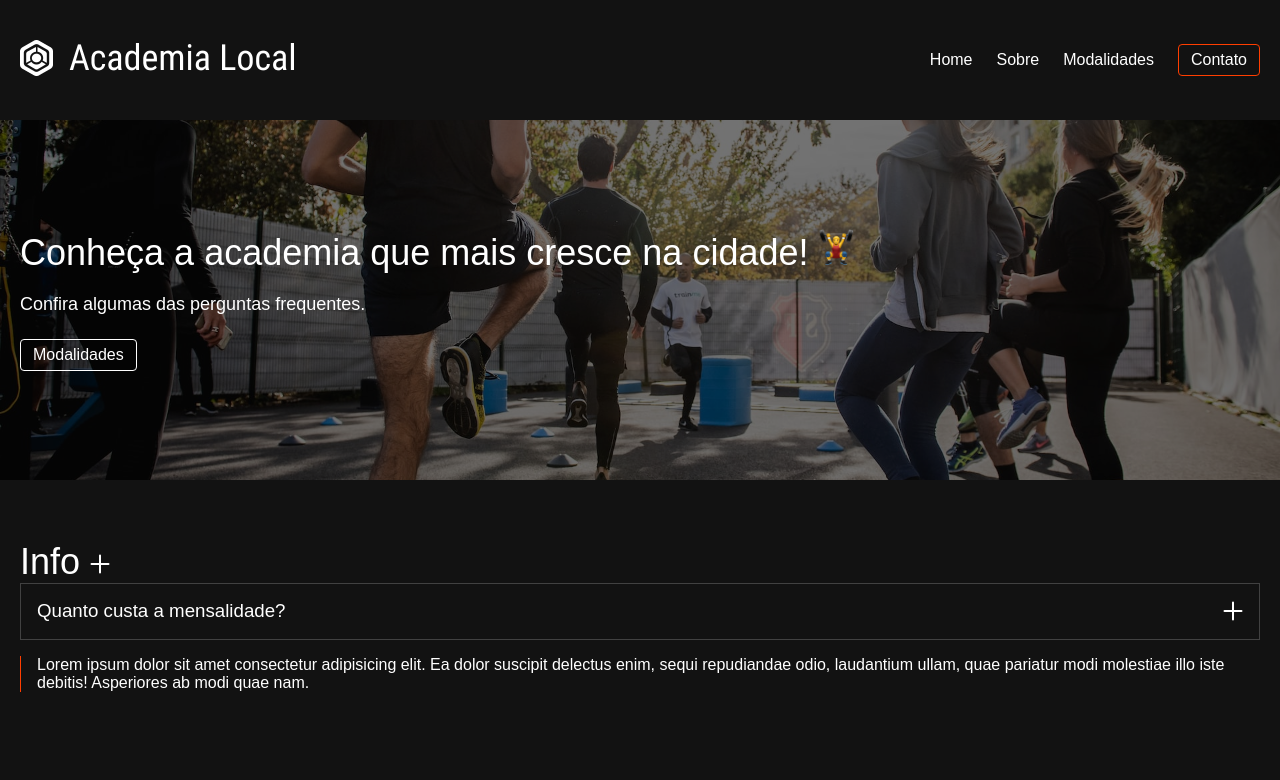
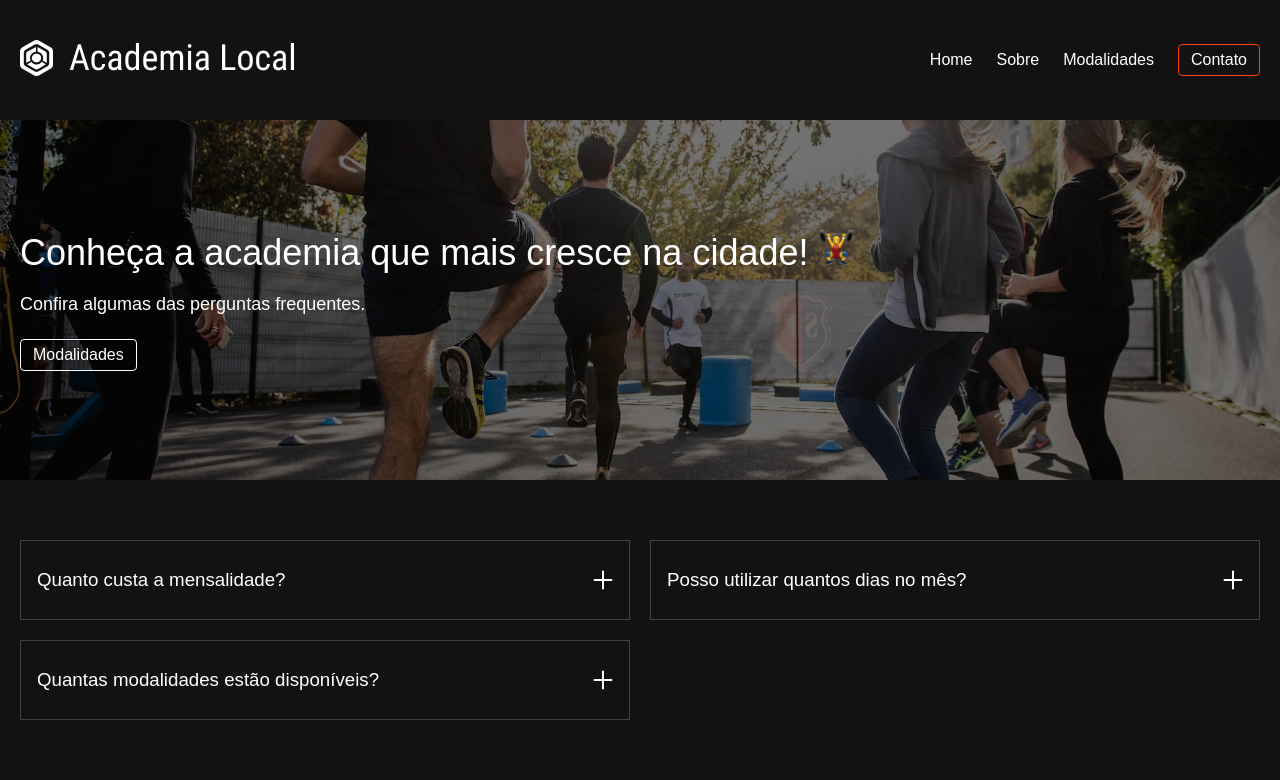
Before and after one commit to kevincamussi/academialocal_svelte, a SvelteKit app: page /sobre in a window 1280 px wide. Shown: the top 780 px of the page. Built offline with nearby package versions, Linux system fonts and the light colour scheme.

Commit message:
feat: add faq questions and answers

```diff
--- a/src/lib/Info.svelte
+++ b/src/lib/Info.svelte
@@ -3,38 +3,48 @@
 
 	export let question: string;
 	export let answer: string;
+
+	export let active: boolean = false;
+
+	const handleActive = (): void => {
+		active = !active;
+	};
 </script>
 
-<h1>Info <IconPlus /></h1>
-
-<div class="info">
+<div class="info" role="button" on:click={handleActive} on:keydown={handleActive} tabindex="0">
 	<div class="question">
 		<h3>{question}</h3>
 		<IconPlus />
 	</div>
-	<div class="answer">
-		<p>{answer}</p>
-	</div>
+	{#if active}
+		<div class="answer">
+			<p>{answer}</p>
+		</div>
+	{/if}
 </div>
 
 <style lang="scss">
 	@use '../styles/colors.scss' as *;
 
 	.info {
+		cursor: pointer;
+
 		.question {
 			display: flex;
 			align-items: center;
 			border: 1px solid colors('subtle');
 			padding: 16px;
+			height: 80px;
 
 			:global(svg) {
 				margin-left: auto;
+				flex-shrink: 0;
 			}
 		}
 
 		.answer {
 			padding: 0 16px;
-			margin-top: 16px;
+			margin: 16px 0;
 			border-left: 1px solid colors('feature');
 		}
 	}
--- a/src/lib/Intro.svelte
+++ b/src/lib/Intro.svelte
@@ -30,6 +30,7 @@
 				break;
 			default:
 				currentIcon = iconMuscle;
+				break;
 		}
 	};
 
@@ -40,7 +41,7 @@
 	<div class="intro__wrapper wrap">
 		<h1>
 			{@html title}
-			<img src={currentIcon} alt="Muscle Icon" />
+			<img src={currentIcon} alt=" Icon" />
 		</h1>
 		<p>
 			{content}
--- a/src/routes/+page.svelte
+++ b/src/routes/+page.svelte
@@ -3,7 +3,7 @@
 </script>
 
 <Intro
-	title="Você está pronto <br> para o desafio?"
+	title="Você está pronto <br/> para o desafio?"
 	content="A academia Local está pronta para te ajudar a chegar mais longe e alcançar sua melhor
 			performance ."
 	btn="Sobre"
--- a/src/routes/sobre/+page.svelte
+++ b/src/routes/sobre/+page.svelte
@@ -18,6 +18,14 @@
 			question="Quanto custa a mensalidade?"
 			answer="Lorem ipsum dolor sit amet consectetur adipisicing elit. Ea dolor suscipit delectus enim, sequi repudiandae odio, laudantium ullam, quae pariatur modi molestiae illo iste debitis! Asperiores ab modi quae nam."
 		/>
+		<Info
+			question="Posso utilizar quantos dias no mês?"
+			answer="Lorem ipsum dolor sit amet consectetur adipisicing elit. Ea dolor suscipit delectus enim, sequi repudiandae odio, laudantium ullam, quae pariatur modi molestiae illo iste debitis! Asperiores ab modi quae nam."
+		/>
+		<Info
+			question="Quantas modalidades estão disponíveis?"
+			answer="Lorem ipsum dolor sit amet consectetur adipisicing elit. Ea dolor suscipit delectus enim, sequi repudiandae odio, laudantium ullam, quae pariatur modi molestiae illo iste debitis! Asperiores ab modi quae nam."
+		/>
 	</div>
 </section>
 
@@ -25,4 +33,10 @@
 	.faq {
 		margin-top: 60px;
 	}
+
+	.faq__wrapper {
+		display: grid;
+		grid-template-columns: 1fr 1fr;
+		gap: 20px;
+	}
 </style>
```
